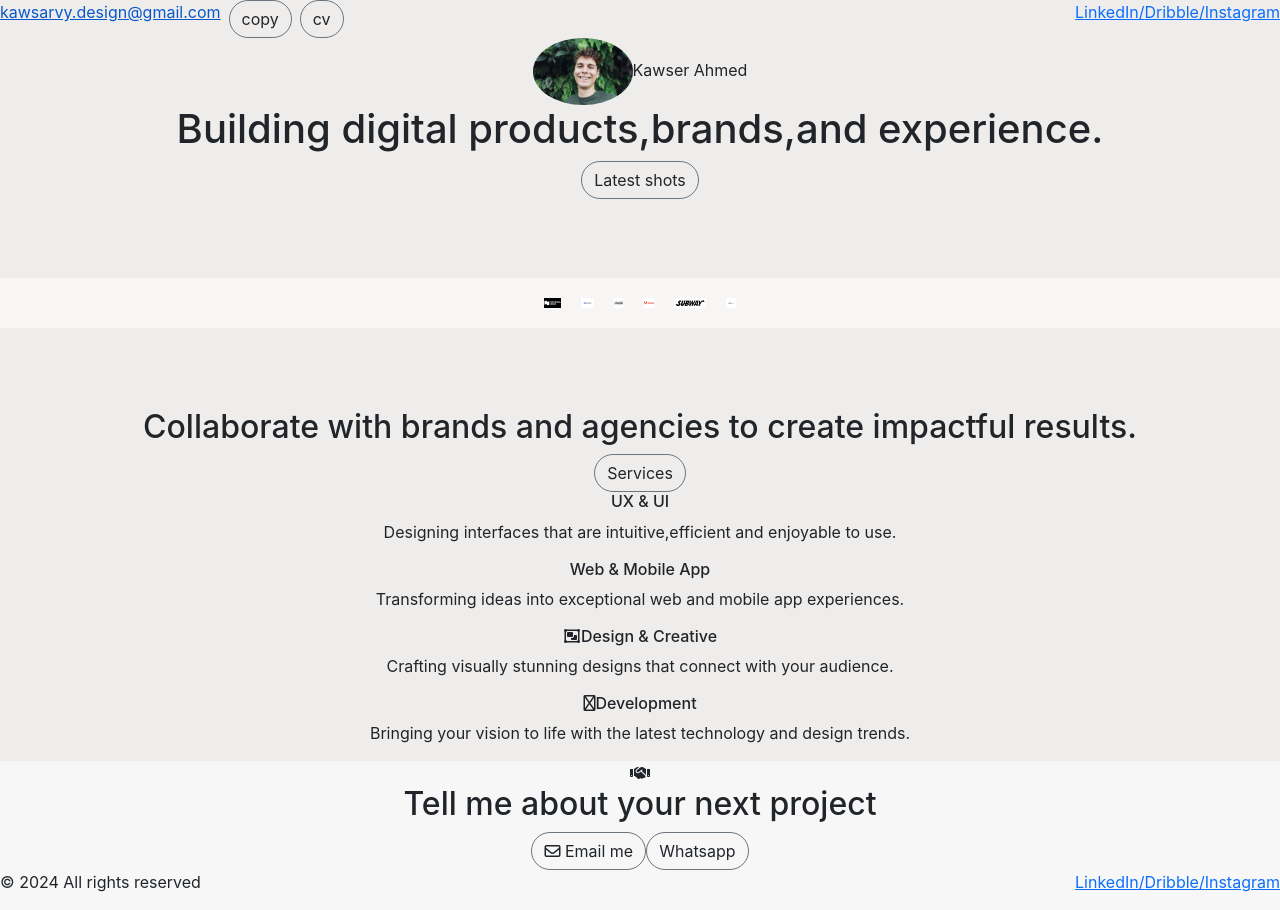
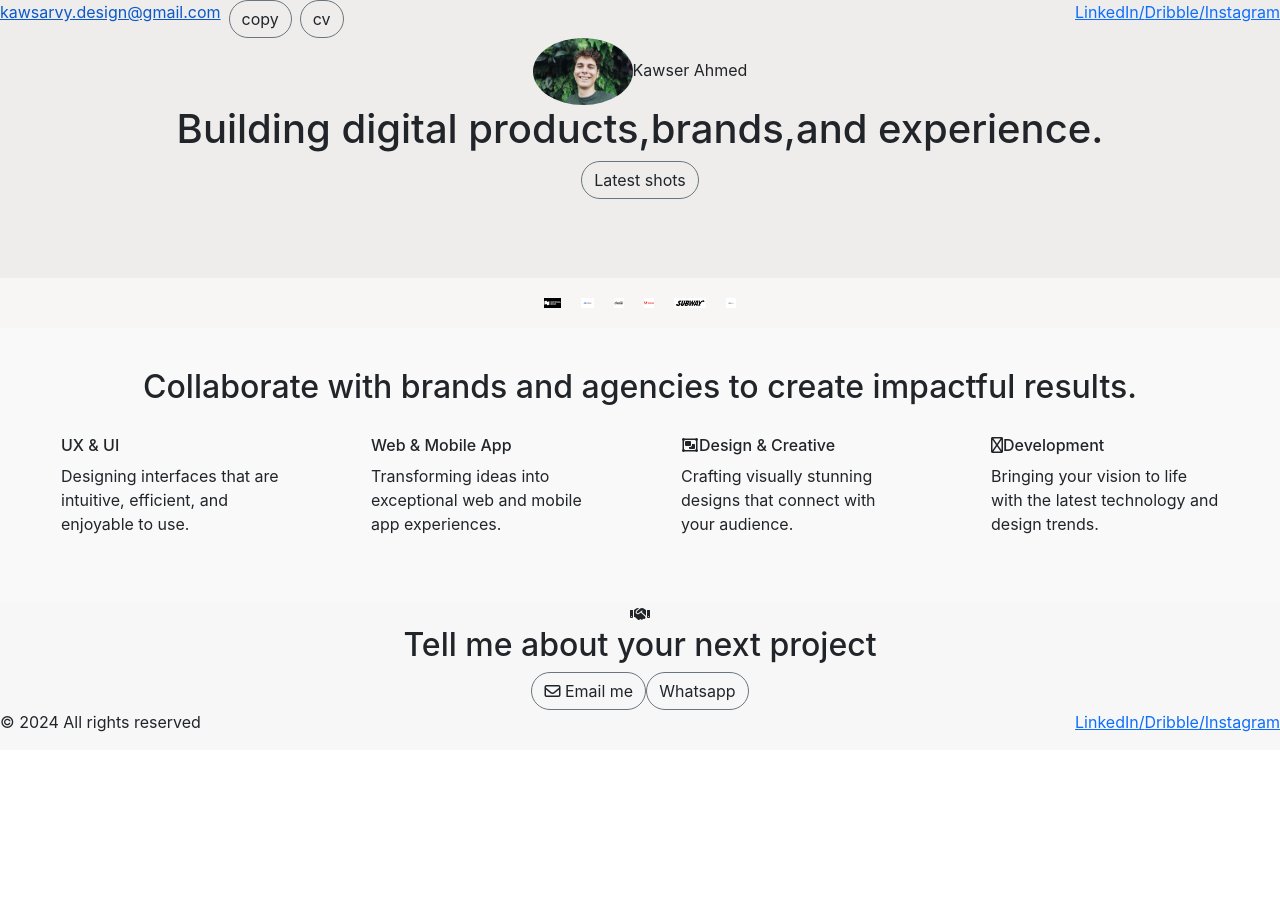
Before and after one commit to prajula255/new_portfolio, a React (Create React App) app: page / in a window 1280 px wide. After the commit the page ends 800 px from the top, so only its background shows below. Built offline with nearby package versions, Linux system fonts and the light colour scheme.

Commit message:
services page ,css updated

```diff
--- a/src/App.css
+++ b/src/App.css
@@ -39,11 +39,7 @@
 }
 
 .lo {
-  /* display: flex;
-  width: 40%;
-  padding-left: 2rem;
-  gap: 10rem;
-  height: 10dvh; */
+
   display: flex;
   justify-content: center;
   gap: 20px;
@@ -56,10 +52,28 @@
   height: 30dvh;
 }
 
-.client-logos {
-  padding-top: 5rem;
-}
-.pimg{
+
+.pimg {
   width: 100px;
   border-radius: 50%;
 }
+
+
+.services {
+  text-align: center;
+  padding: 40px 20px;
+  background: #f9f9f9;
+}
+
+.service-list {
+  display: flex;
+  justify-content: space-around;
+  flex-wrap: wrap;
+  margin-top: 20px;
+}
+
+.service {
+  width: 20%;
+  padding: 10px;
+  text-align: left;
+}
--- a/src/App.js
+++ b/src/App.js
@@ -14,7 +14,7 @@ function App() {
       <Header />
       <Introduction />
       <Logos />
-      <Client />
+      {/* <Client /> */}
       <Services />
       <Contact />
       <Rightscpy />
--- a/src/components/client.jsx
+++ /dev/null
@@ -1,14 +0,0 @@
-import React from "react";
-
-function Client() {
-    return (
-        <div className="client-logos">
-
-            <h2>Collaborate with brands and agencies to create impactful results.</h2>
-            <div className='d-flex justify-content-center'>
-                <button className="btn btn-outline-secondary text-dark rounded-5">Services</button>
-            </div>
-        </div>
-    )
-}
-export default Client;
--- a/src/components/services.jsx
+++ b/src/components/services.jsx
@@ -1,19 +1,50 @@
+// import React from "react";
+// function Services() {
+//     return (
+//         <div className="srvs">
+//             <h6>UX & UI</h6>
+//             <p>Designing interfaces that are intuitive,efficient and enjoyable to use.</p>
+//             <h6>Web & Mobile App</h6>
+//             <p>Transforming ideas into exceptional web and mobile app experiences.</p>
+//             <h6>            <i className="fa-regular fa-object-group"></i>
+//                 Design & Creative</h6>
+//             <p>Crafting visually stunning designs that connect with your audience.</p>
+//             <h6><i className="fa-regular fa-computer"></i>Development</h6>
+//             <p>Bringing your vision to life with the latest technology and design trends.</p>
+
+
+//         </div>
+//     )
+// }
+// export default Services;
+
+
 import React from "react";
+
 function Services() {
   return (
-        <div className="srvs">
+    <div className="services">
+      <h2>Collaborate with brands and agencies to create impactful results.</h2>
+      <div className="service-list">
+        <div className="service">
           <h6>UX & UI</h6>
-            <p>Designing interfaces that are intuitive,efficient and enjoyable to use.</p>
+          <p>Designing interfaces that are intuitive, efficient, and enjoyable to use.</p>
+        </div>
+        <div className="service">
           <h6>Web & Mobile App</h6>
           <p>Transforming ideas into exceptional web and mobile app experiences.</p>
-            <h6>            <i className="fa-regular fa-object-group"></i>
-                Design & Creative</h6>
+        </div>
+        <div className="service">
+          <h6> <i className="fa-regular fa-object-group"></i>Design & Creative</h6>
           <p>Crafting visually stunning designs that connect with your audience.</p>
+        </div>
+        <div className="service">
           <h6><i className="fa-regular fa-computer"></i>Development</h6>
           <p>Bringing your vision to life with the latest technology and design trends.</p>
+        </div>
+      </div>
+    </div>
+  );
+}
 
-
-        </div>
-    )
-}
 export default Services;
```
Lines whose indentation alone changed are shown as unchanged.
